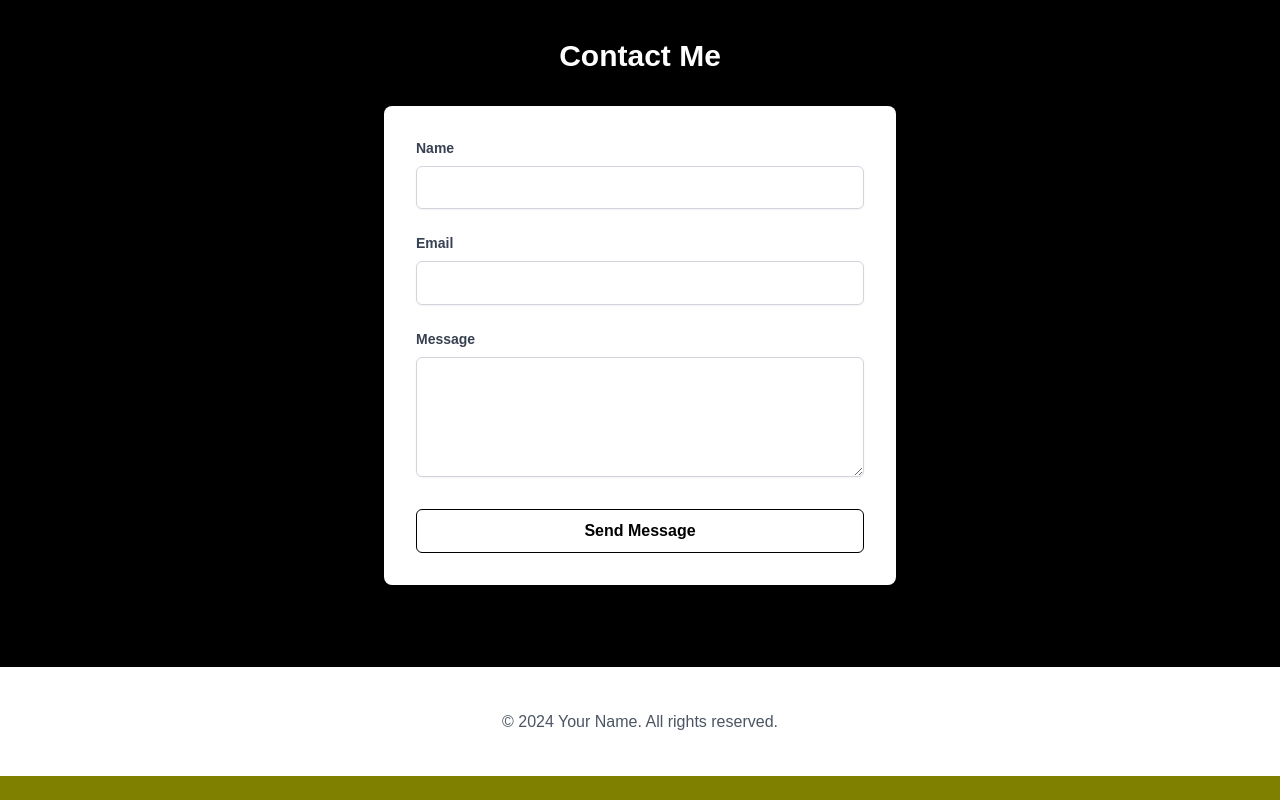
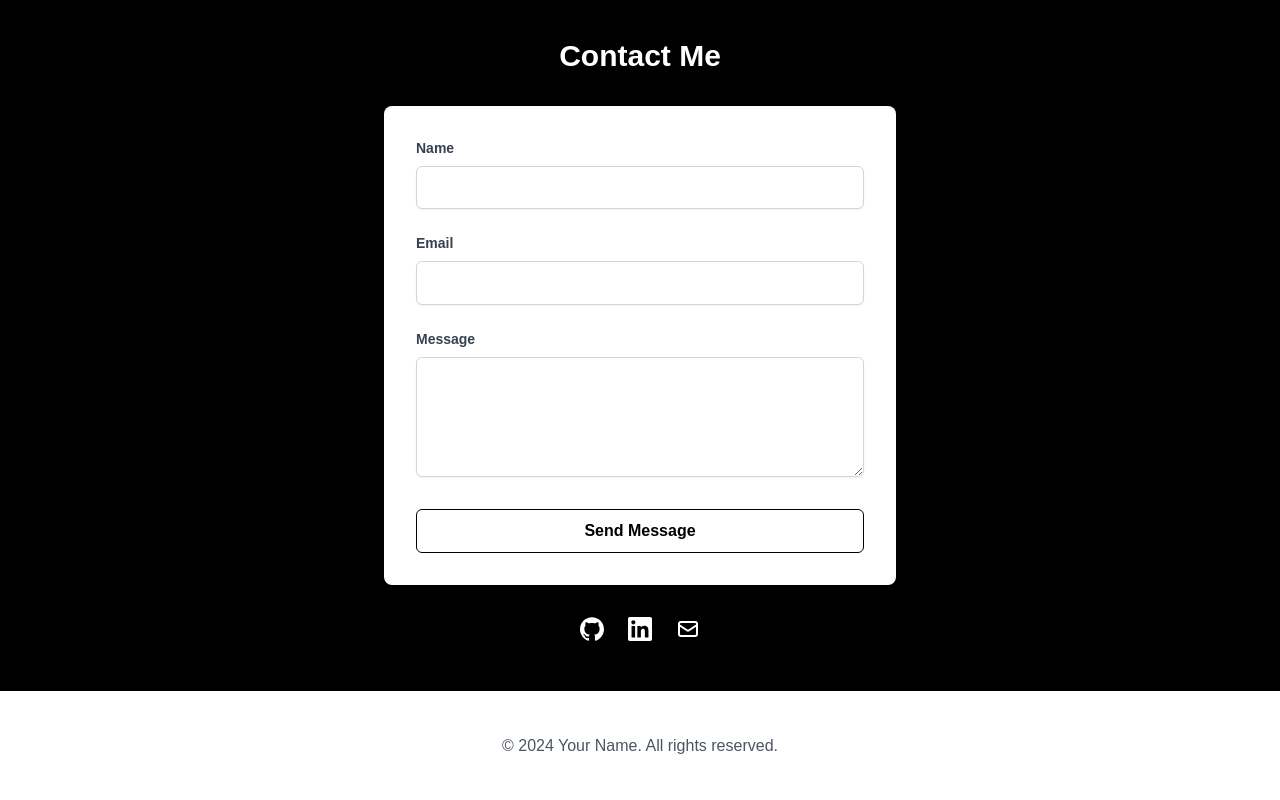
Before and after one commit to Rohanmunoth/Rohanmunoth.github.io, a plain HTML site: page index.html in a window 1280 px wide. Shown: the part 1553-2353 px from the top of the page. Before the commit the page ends 2329 px from the top, so only its background shows below. Drawn offline with nearby package versions, Linux system fonts and the light colour scheme.

Commit message:
Updated the social media link

```diff
--- a/index.html
+++ b/index.html
@@ -144,6 +144,28 @@
                     Send Message
                 </button>
             </form>
+
+            <!-- Inside the Contact Section, updating the social links div -->
+            <div class="flex justify-center space-x-6">
+                <a href="https://github.com/Rohanmunoth" class="text-teal-600 hover:text-teal-800" target="_blank">
+                    <span class="sr-only">GitHub</span>
+                    <svg class="h-6 w-6" fill="currentColor" viewBox="0 0 24 24">
+                        <path d="M12 .297c-6.63 0-12 5.373-12 12 0 5.303 3.438 9.8 8.205 11.385.6.113.82-.258.82-.577 0-.285-.01-1.04-.015-2.04-3.338.724-4.042-1.61-4.042-1.61C4.422 18.07 3.633 17.7 3.633 17.7c-1.087-.744.084-.729.084-.729 1.205.084 1.838 1.236 1.838 1.236 1.07 1.835 2.809 1.305 3.495.998.108-.776.417-1.305.76-1.605-2.665-.3-5.466-1.332-5.466-5.93 0-1.31.465-2.38 1.235-3.22-.135-.303-.54-1.523.105-3.176 0 0 1.005-.322 3.3 1.23.96-.267 1.98-.399 3-.405 1.02.006 2.04.138 3 .405 2.28-1.552 3.285-1.23 3.285-1.23.645 1.653.24 2.873.12 3.176.765.84 1.23 1.91 1.23 3.22 0 4.61-2.805 5.625-5.475 5.92.42.36.81 1.096.81 2.22 0 1.606-.015 2.896-.015 3.286 0 .315.21.69.825.57C20.565 22.092 24 17.592 24 12.297c0-6.627-5.373-12-12-12"/>
+                    </svg>
+                </a>
+                <a href="https://www.linkedin.com/in/munothr/" class="text-teal-600 hover:text-teal-800" target="_blank">
+                    <span class="sr-only">LinkedIn</span>
+                    <svg class="h-6 w-6" fill="currentColor" viewBox="0 0 24 24">
+                        <path d="M20.447 20.452h-3.554v-5.569c0-1.328-.027-3.037-1.852-3.037-1.853 0-2.136 1.445-2.136 2.939v5.667H9.351V9h3.414v1.561h.046c.477-.9 1.637-1.85 3.37-1.85 3.601 0 4.267 2.37 4.267 5.455v6.286zM5.337 7.433c-1.144 0-2.063-.926-2.063-2.065 0-1.138.92-2.063 2.063-2.063 1.14 0 2.064.925 2.064 2.063 0 1.139-.925 2.065-2.064 2.065zm1.782 13.019H3.555V9h3.564v11.452zM22.225 0H1.771C.792 0 0 .774 0 1.729v20.542C0 23.227.792 24 1.771 24h20.451C23.2 24 24 23.227 24 22.271V1.729C24 .774 23.2 0 22.222 0h.003z"/>
+                    </svg>
+                </a>
+                <a href="mailto:rohanmunoth01@gmail.com" class="text-teal-600 hover:text-teal-800">
+                    <span class="sr-only">Email</span>
+                    <svg class="h-6 w-6" fill="none" viewBox="0 0 24 24" stroke="currentColor">
+                        <path stroke-linecap="round" stroke-linejoin="round" stroke-width="2" d="M3 8l7.89 5.26a2 2 0 002.22 0L21 8M5 19h14a2 2 0 002-2V7a2 2 0 00-2-2H5a2 2 0 00-2 2v10a2 2 0 002 2z"/>
+                    </svg>
+                </a>
+            </div>
         </div>
     </div>
 </section>
```
